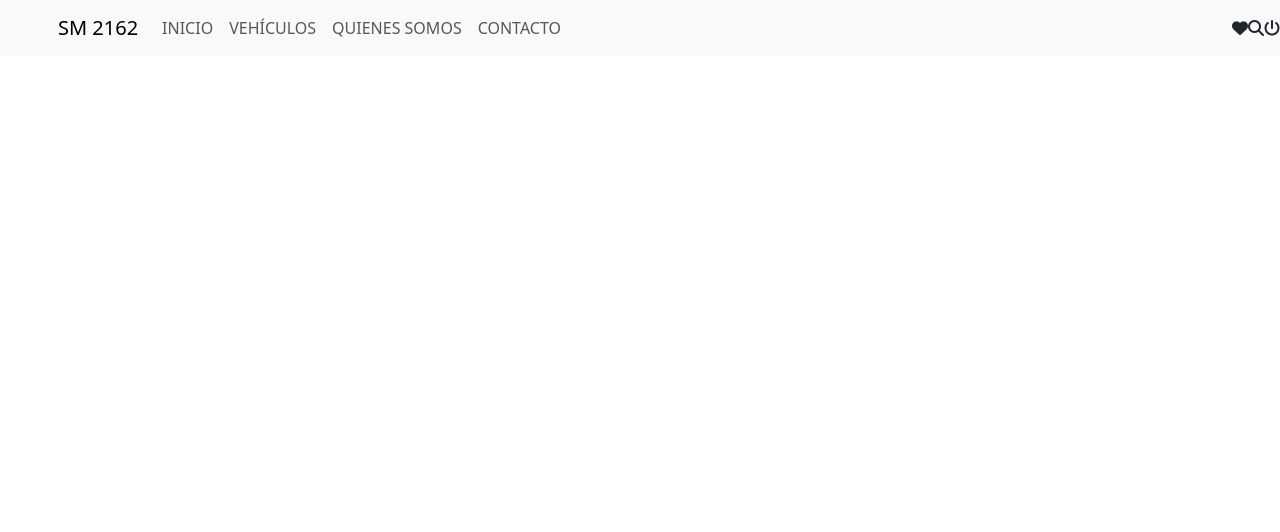
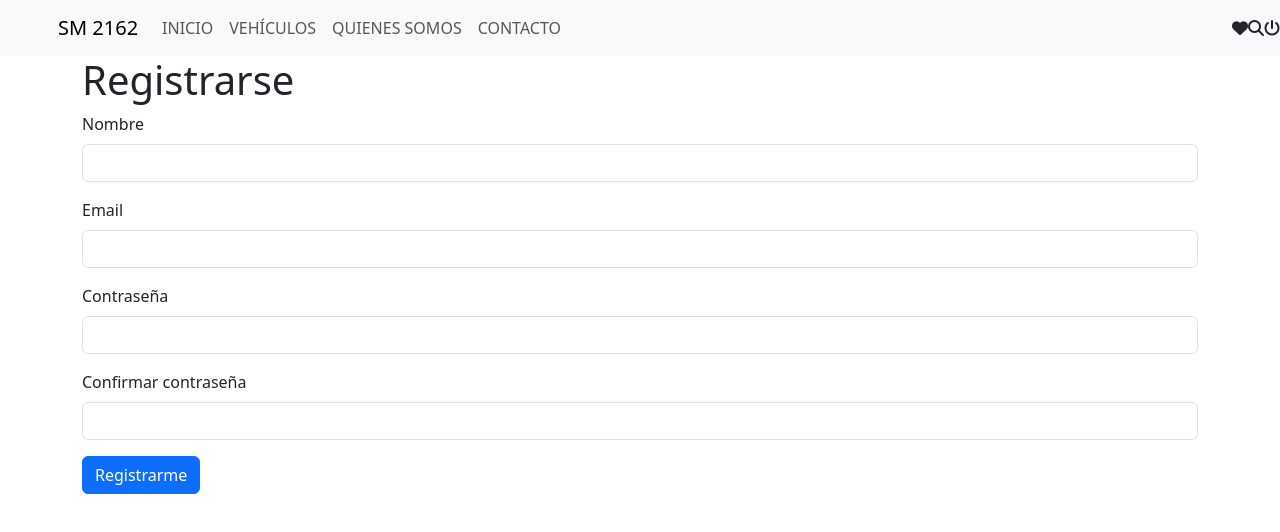
Before and after one commit to loubillone/concesionarioSM2162Front, a React (Vite) app: page /login in a window 1280 px wide. Shown: the top 532 px of the page. Built offline with nearby package versions, Linux system fonts and the light colour scheme.

Commit message:
comienzo con lógica de registro, queda pendiente el back

```diff
--- /dev/null
+++ b/src/pages/Registro.jsx
@@ -0,0 +1,140 @@
+import React, { useEffect, useState } from "react";
+import Form from "react-bootstrap/Form";
+import Swal from "sweetalert2";
+
+const Registro = () => {
+  const [name, setName] = useState("");
+  const [email, setEmail] = useState("");
+  const [password, setPassword] = useState("");
+  const [confPassword, setConfPassword] = useState("");
+
+  const [usuario, setUsuario] = useState(() => {
+    const usuariosGuardados = localStorage.getItem("usuarios");
+    return usuariosGuardados ? JSON.parse(usuariosGuardados) : []; // Si existen, cargarlos, si no, array vacío
+  });
+
+  useEffect(() => {
+    // Evitar guardar un array vacío en localStorage cuando cargamos por primera vez
+    if (usuario.length > 0) {
+      localStorage.setItem("usuarios", JSON.stringify(usuario));
+    }
+  }, [usuario]); // Se ejecuta cada vez que el estado "usuario" cambia
+
+  const handleSubmit = (e) => {
+    e.preventDefault();
+
+    validarDatosForm();
+  };
+
+  const validarDatosForm = () => {
+    if (!name || !email || !password || !confPassword) {
+      return Swal.fire({
+        icon: "error",
+        title: "Oops...",
+        text: "Todos los campos son obligatorios",
+      });
+    }
+
+    const validarEmail = /^[\w-\.]+@([\w-]+\.)+[\w-]{2,4}$/;
+    const resultadoValidacionEmail = validarEmail.test(email);
+
+    if (!resultadoValidacionEmail) {
+      return Swal.fire({
+        icon: "error",
+        title: "Oops...",
+        text: "Email inválido",
+      });
+    } else if (password !== confPassword) {
+      return Swal.fire({
+        icon: "error",
+        title: "Oops...",
+        text: "Las contraseñas no coinciden",
+      });
+    } else {
+      Swal.fire({
+        position: "center",
+        icon: "success",
+        title: "Usuario registrado",
+        showConfirmButton: false,
+        timer: 1500,
+      });
+    }
+
+    const nuevoUsuario = { name, email, password };
+
+    setUsuario([nuevoUsuario, ...usuario]);
+  };
+  return (
+    <div>
+      <div className="container">
+        <div className="row">
+          <div className="col">
+            <h1>Registrarse</h1>
+          </div>
+        </div>
+
+        <div className="row">
+          <div className="col">
+            <Form onSubmit={handleSubmit}>
+              <Form.Group
+                className="mb-3"
+                controlId="exampleForm.ControlInput1"
+              >
+                <Form.Label>Nombre</Form.Label>
+                <Form.Control
+                  type="text"
+                  onChange={(e) => {
+                    setName(e.target.value);
+                  }}
+                />
+              </Form.Group>
+
+              <Form.Group
+                className="mb-3"
+                controlId="exampleForm.ControlInput1"
+              >
+                <Form.Label>Email</Form.Label>
+                <Form.Control
+                  type="email"
+                  onChange={(e) => {
+                    setEmail(e.target.value);
+                  }}
+                />
+              </Form.Group>
+
+              <Form.Group
+                className="mb-3"
+                controlId="exampleForm.ControlInput1"
+              >
+                <Form.Label>Contraseña</Form.Label>
+                <Form.Control
+                  type="password"
+                  onChange={(e) => {
+                    setPassword(e.target.value);
+                  }}
+                />
+              </Form.Group>
+
+              <Form.Group
+                className="mb-3"
+                controlId="exampleForm.ControlInput1"
+              >
+                <Form.Label>Confirmar contraseña</Form.Label>
+                <Form.Control
+                  type="password"
+                  onChange={(e) => {
+                    setConfPassword(e.target.value);
+                  }}
+                />
+              </Form.Group>
+
+              <button className="btn btn-primary">Registrarme</button>
+            </Form>
+          </div>
+        </div>
+      </div>
+    </div>
+  );
+};
+
+export default Registro;
--- a/src/router/AppRouter.jsx
+++ b/src/router/AppRouter.jsx
@@ -5,6 +5,7 @@ import Vehiculos from "../pages/Vehiculos";
 import QuienesSomos from "../pages/QuienesSomos";
 import Contacto from "../pages/Contacto";
 import Navegador from "../components/Navegador";
+import Registro from "../pages/Registro";
 
 const AppRouter = () => {
   return (
@@ -13,6 +14,7 @@ const AppRouter = () => {
         <Navegador />
         <Routes>
           <Route path="/" element={<Home />} />
+          <Route path="/login" element={<Registro />} />
           <Route path="/vehiculos" element={<Vehiculos />} />
           <Route path="/quienesSomos" element={<QuienesSomos />} />
           <Route path="/contacto" element={<Contacto />} />
```
